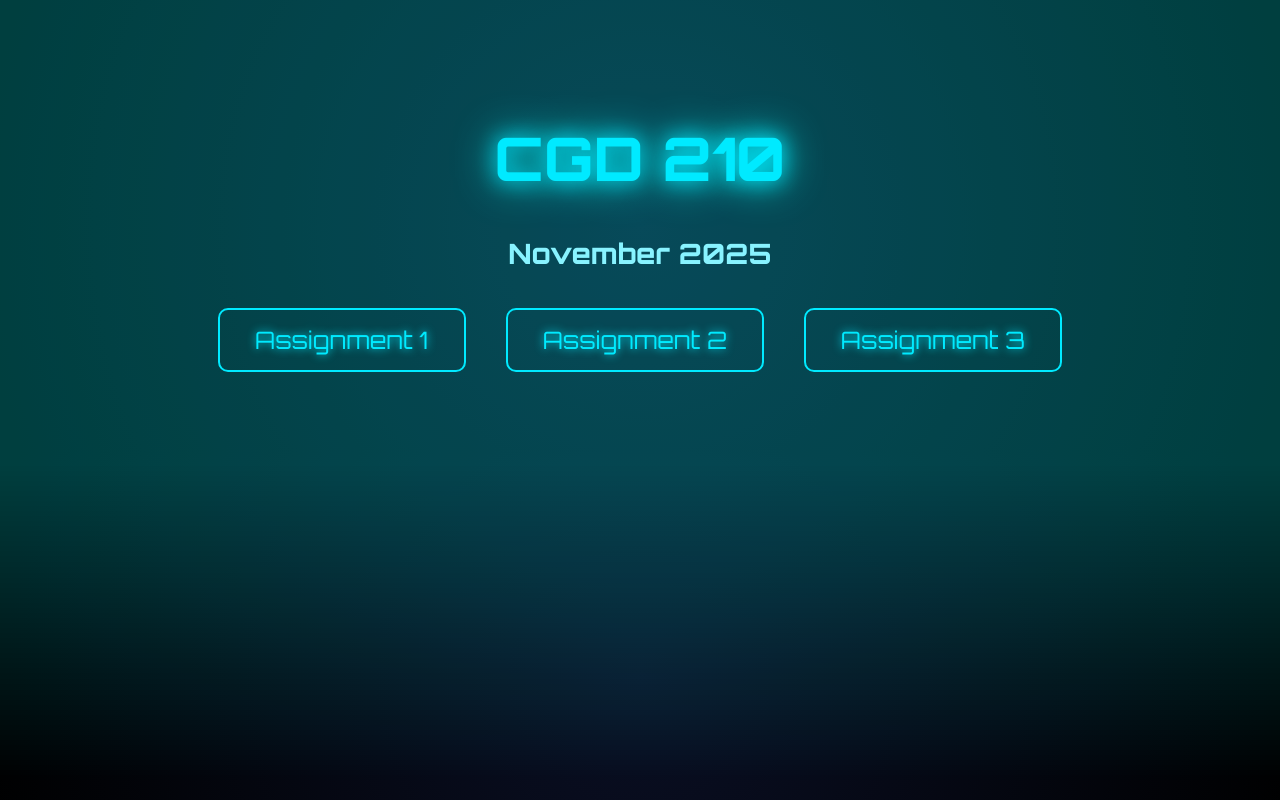
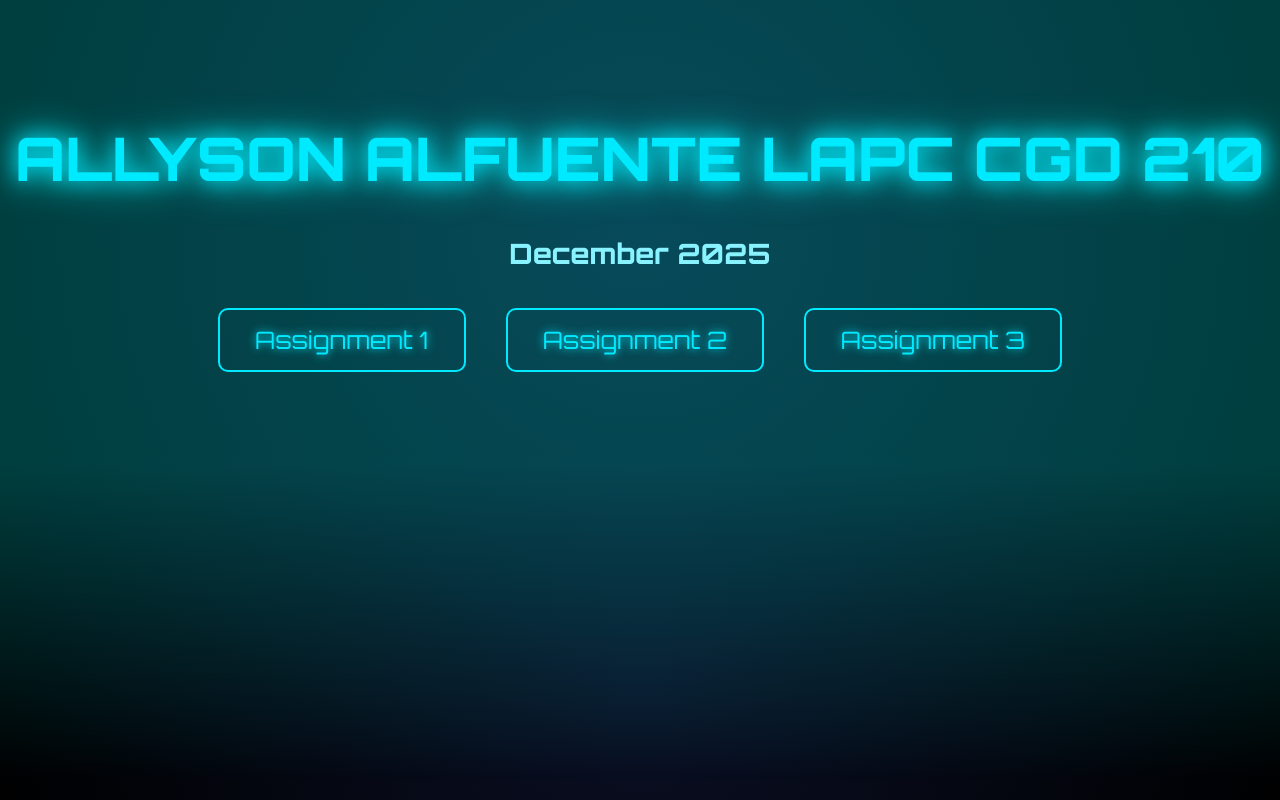
Before and after one commit to ayson08git33/Final_CGD210, a plain HTML site: page index.html in a window 1280 px wide. Drawn offline with Linux system fonts and the light colour scheme.

Commit message:
Update index.html

```diff
--- a/index.html
+++ b/index.html
@@ -139,8 +139,8 @@
 <body>
 
     <header>
-        <h1>CGD 210</h1>
-        <h2>November 2025</h2>
+        <h1>ALLYSON ALFUENTE LAPC CGD 210</h1>
+        <h2>December 2025</h2>
 
         <nav>
             <ul>
```
